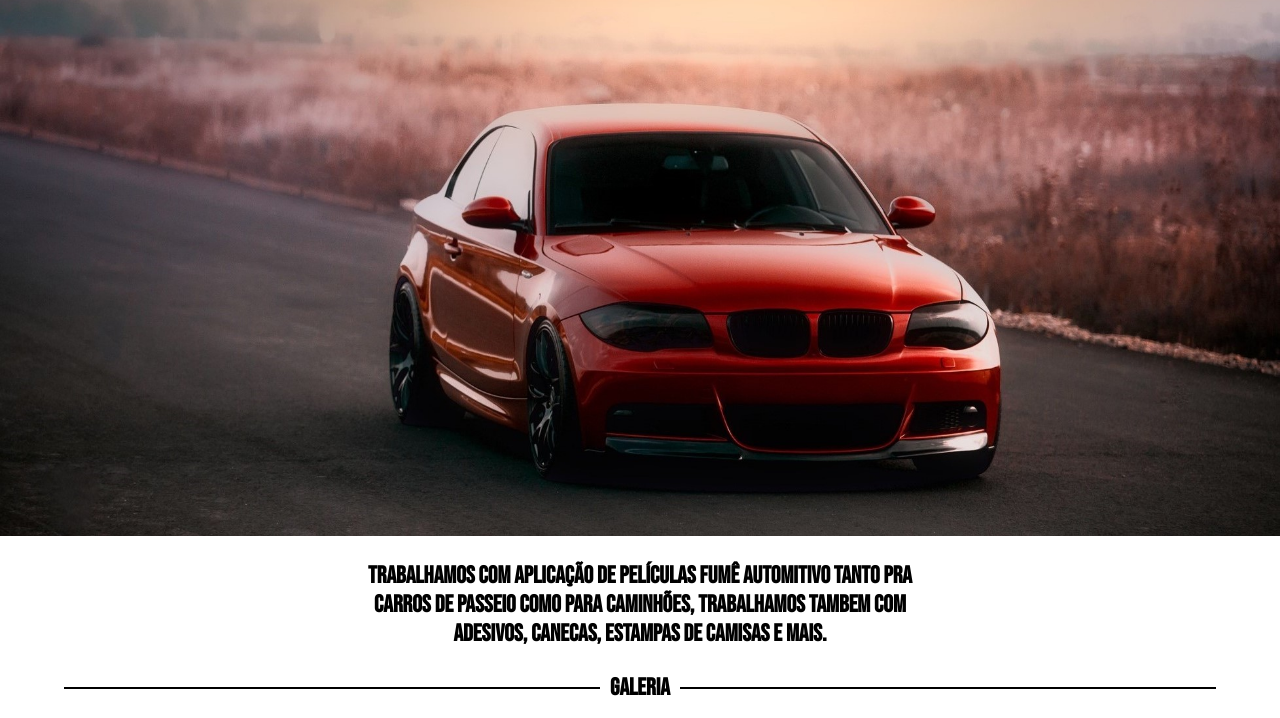
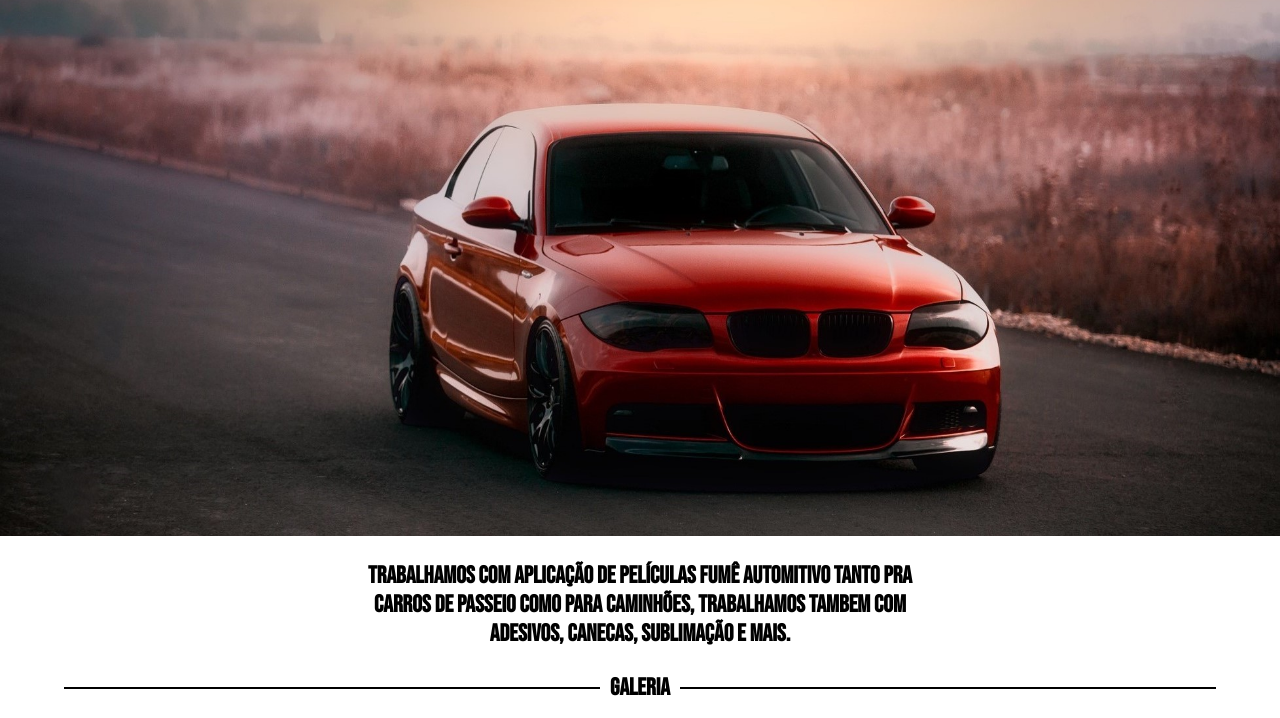
Before and after one commit to Andersson793/Fume_Artes, a website built with Vite: page index.html in a window 1280 px wide. Shown: the part 82-800 px from the top of the page. Built offline with nearby package versions, Linux system fonts and the light colour scheme.

Commit message:
correções

```diff
--- a/index.html
+++ b/index.html
@@ -13,7 +13,7 @@
     name="description"
     content="
       Trabalhamos com aplicação de películas fumê automitivo tanto pra carros de passeio como
-      para caminhões, trabalhamos tambem com adesivos, canecas, estampas de camisas e mais.
+      para caminhões, trabalhamos tambem com adesivos, canecas, sublimação e mais.
     ">
     <title>Fumê Artes - aplicação de película fumê e adesivos</title>
   </head>
@@ -29,7 +29,7 @@
       <div class="texto-serviços">
         <h2>
           Trabalhamos com aplicação de películas fumê automitivo tanto pra carros de passeio como
-          para caminhões, trabalhamos tambem com adesivos, canecas, estampas de camisas e mais.
+          para caminhões, trabalhamos tambem com adesivos, canecas, sublimação e mais.
         </h2>
       </div>
     </section>
```
